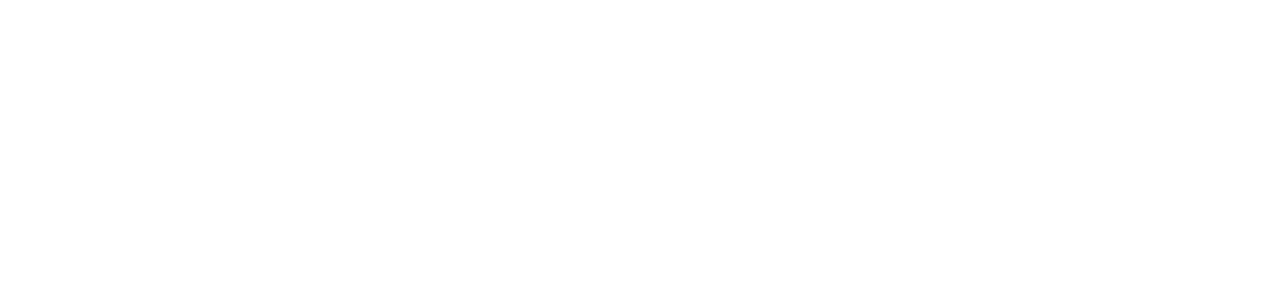
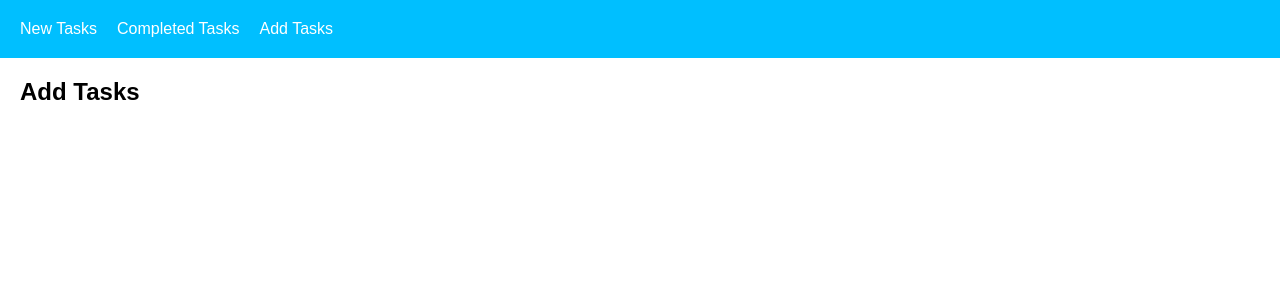
Before and after one commit to chrisvneal/mytasks, a React (Create React App) app: page /addtasks in a window 1280 px wide. Shown: the top 300 px of the page. Built offline with nearby package versions, Linux system fonts and the light colour scheme.

Commit message:
Create AddTask component

```diff
--- a/src/App.js
+++ b/src/App.js
@@ -3,6 +3,7 @@
 import CompletedTasks from "./Components/CompletedTasks";
 import { Route } from "react-router-dom";
 import Home from "./Components/Home";
+import AddTasks from "./Components/AddTasks";
 
 class App extends Component {
   state = {
@@ -37,6 +38,8 @@
           path="/completed"
           render={() => <CompletedTasks tasks={this.state.completedTasks} />}
         />
+
+        <Route path="/addtasks" component={AddTasks} />
       </div>
     );
   }
--- /dev/null
+++ b/src/Components/AddTasks.js
@@ -0,0 +1,16 @@
+import React from "react";
+import Header from "./Header";
+
+function AddTasks() {
+  return (
+    <div className="AddTasks">
+      <Header />
+
+      <div className="container">
+        <h2>Add Tasks</h2>
+      </div>
+    </div>
+  );
+}
+
+export default AddTasks;
--- a/src/Components/Links.js
+++ b/src/Components/Links.js
@@ -7,6 +7,8 @@
       <Link to="/">New Tasks</Link>
 
       <Link to="/completed">Completed Tasks</Link>
+
+      <Link to="/addtasks">Add Tasks</Link>
     </div>
   );
 }
```
